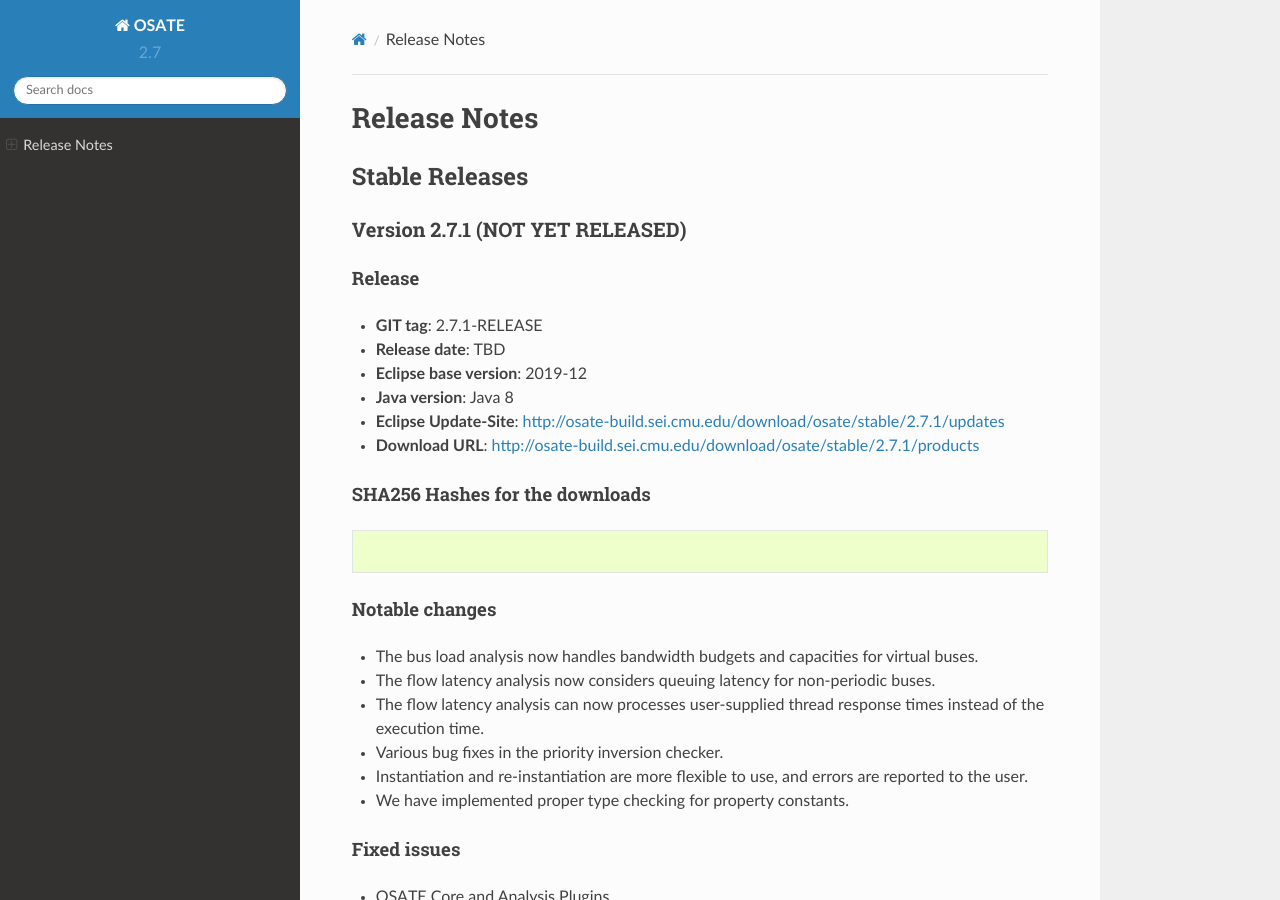
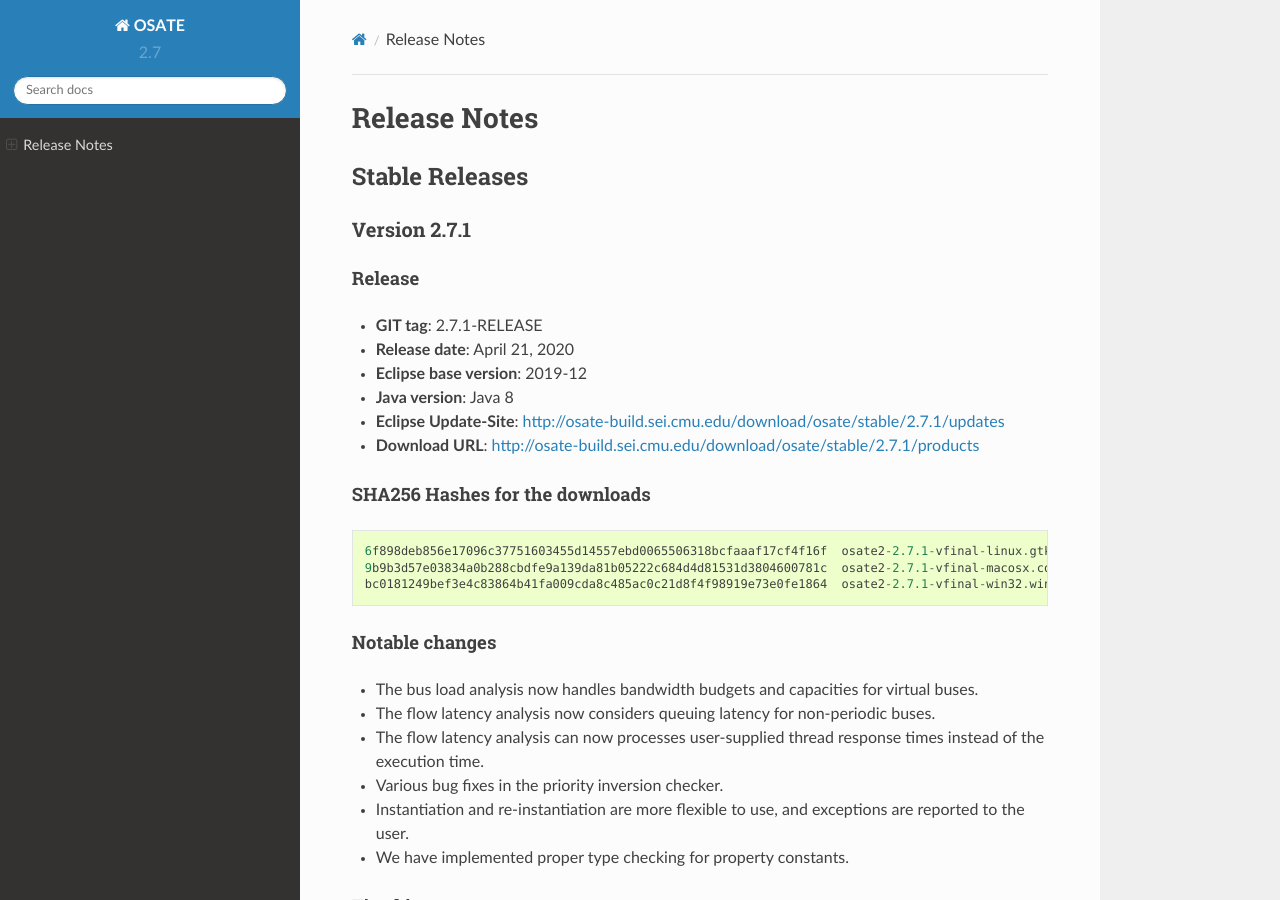
Before and after one commit to osate/website, a Sphinx documentation site: the page built from source/osate-releases.md, in a window 1280 px wide and 900 px high. Built offline with Sphinx 7.4.7 and the Read the Docs theme 2.0.0, drawn with Linux system fonts in a browser that asks for light colours.

Commit message:
Release 2.7.1

````diff
--- a/source/conf.py
+++ b/source/conf.py
@@ -67,7 +67,7 @@
 # The short X.Y version.
 version = u'2.7'
 # The full version, including alpha/beta/rc tags.
-release = u'2.7.0'
+release = u'2.7.1'
 
 # The language for content autogenerated by Sphinx. Refer to documentation
 # for a list of supported languages.
--- a/source/osate-releases.md
+++ b/source/osate-releases.md
@@ -2,12 +2,12 @@
 
 ## Stable Releases
 
-### Version 2.7.1 (NOT YET RELEASED)
+### Version 2.7.1
 
 #### Release
 
   - **GIT tag**: 2.7.1-RELEASE
-  - **Release date**: TBD
+  - **Release date**: April 21, 2020
   - **Eclipse base version**: 2019-12
   - **Java version**: Java 8
   - **Eclipse Update-Site**: <http://osate-build.sei.cmu.edu/download/osate/stable/2.7.1/updates>
@@ -15,6 +15,9 @@
 
 #### SHA256 Hashes for the downloads
 ```
+6f898deb856e17096c37751603455d14557ebd0065506318bcfaaaf17cf4f16f  osate2-2.7.1-vfinal-linux.gtk.x86_64.tar.gz
+9b9b3d57e03834a0b288cbdfe9a139da81b05222c684d4d81531d3804600781c  osate2-2.7.1-vfinal-macosx.cocoa.x86_64.tar.gz
+bc0181249bef3e4c83864b41fa009cda8c485ac0c21d8f4f98919e73e0fe1864  osate2-2.7.1-vfinal-win32.win32.x86_64.zip
 ```
 
 #### Notable changes
@@ -23,7 +26,7 @@
  * The flow latency analysis now considers queuing latency for non-periodic buses.
  * The flow latency analysis can now processes user-supplied thread response times instead of the execution time.
  * Various bug fixes in the priority inversion checker.
- * Instantiation and re-instantiation are more flexible to use, and errors are reported to the user.
+ * Instantiation and re-instantiation are more flexible to use, and exceptions are reported to the user.
  * We have implemented proper type checking for property constants.
 
 #### Fixed issues
````
